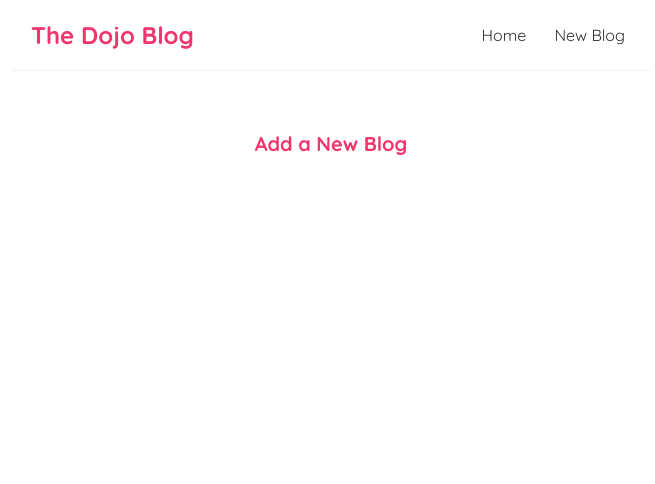
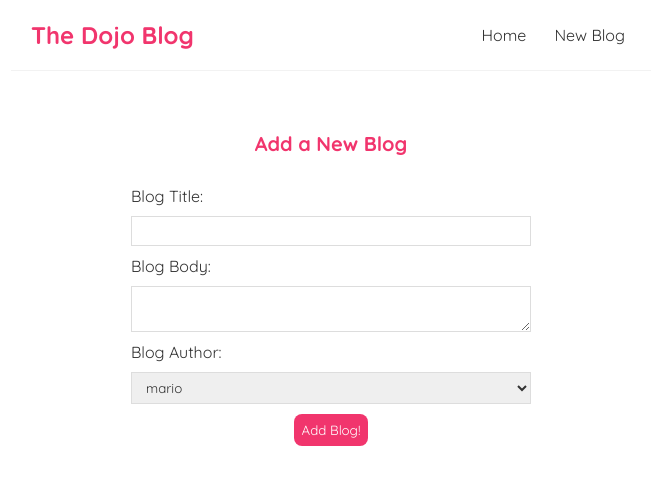
Before and after one commit to flowAlexS/ReactStart, a React (Create React App) app in the folder net-ninja/: page /create in a window 1280 px wide. Shown: the top 484 px of the page, without its empty margins (309-964 px from the left). Built offline with nearby package versions, Linux system fonts and the light colour scheme.

Commit message:
Implemented the subit form

```diff
--- a/net-ninja/src/Create.js
+++ b/net-ninja/src/Create.js
@@ -1,7 +1,38 @@
+import { useState } from "react";
+
 const Create = () => {
+    const [title, setTitle] = useState('');
+    const [body, setBody] = useState('');
+    const [author, setAuthor] = useState('mario');
+
     return (
         <div className="create">
             <h2>Add a New Blog</h2>
+            <form>
+                <label>Blog Title: </label>
+                <input
+                    type="text"
+                    required
+                    value= { title }
+                    onChange={(e) => setTitle(e.target.value)}
+                />
+                <label>Blog Body: </label>
+                <textarea
+                    required
+                    value={body}
+                    onChange={(e) => setBody(e.target.value)}>
+
+                </textarea>
+                <label>Blog Author: </label>
+                <select value={author}
+                onChange={(e) => setAuthor(e.target.value)}>
+                    <option value="mario">mario</option>
+                    <option value="yoshi">yoshi</option>
+                </select>
+                <button>
+                    Add Blog!
+                </button>
+            </form>
         </div>
      );
 }
--- a/net-ninja/src/index.css
+++ b/net-ninja/src/index.css
@@ -71,7 +71,8 @@
   cursor: pointer;
 }
 
-.blog-details button:hover {
+.blog-details button:hover,
+.create button:hover {
   background: #f00;
   transform: scale(1.1);
   transition: 0.5s;
```
